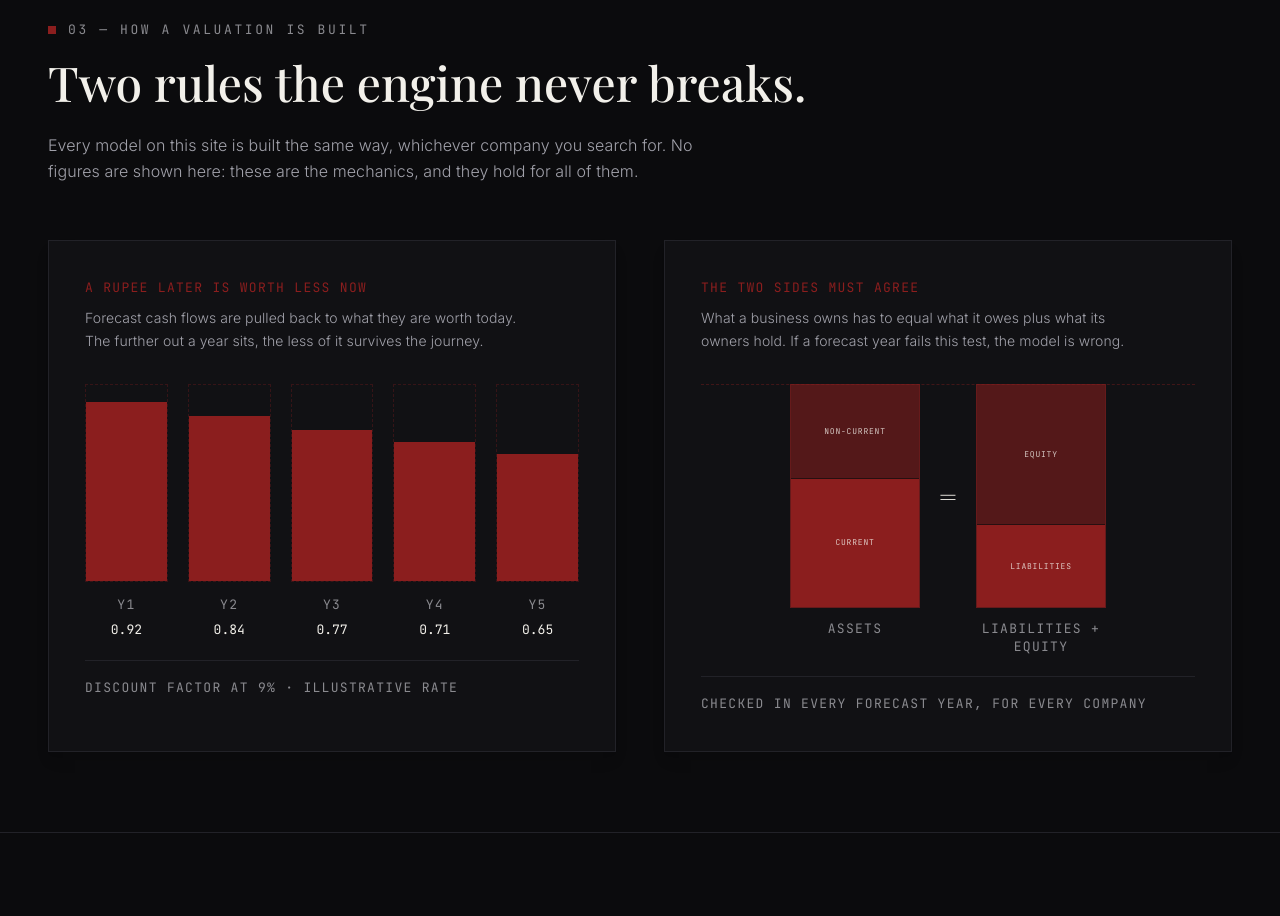
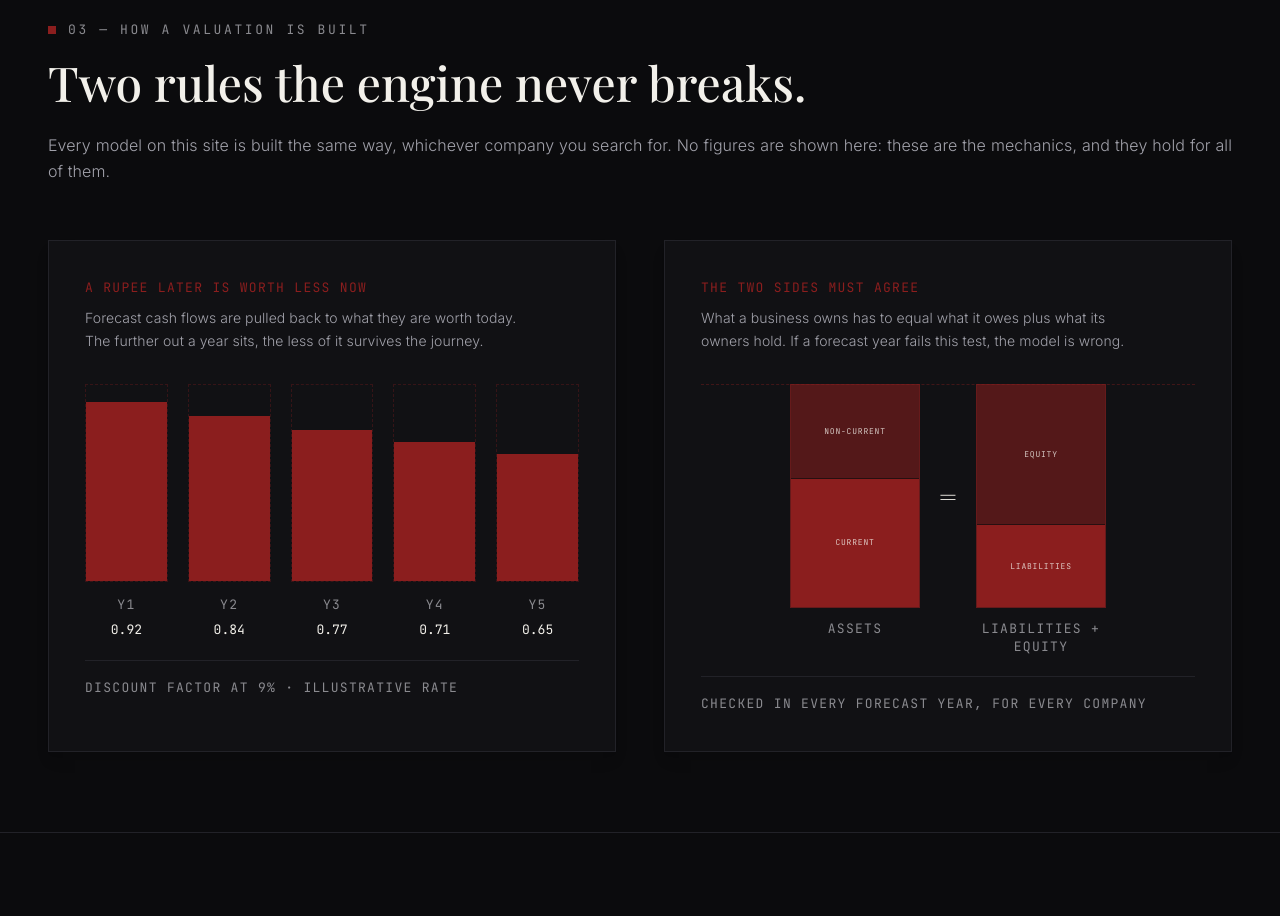
Before and after one commit to vanshgupta569-lab/Vansh-Gupta, a React (Vite) app: page / in a window 1280 px wide. Shown: the part 4200-5116 px from the top of the page. Built offline with nearby package versions, Linux system fonts and the light colour scheme; a web font is replaced by a local one.

Commit message:
newchange5

```diff
--- a/src/index.css
+++ b/src/index.css
@@ -116,3 +116,50 @@
 .animate-marquee:hover {
   animation-play-state: paused;
 }
+/* ---------------------------------------------------------------------------
+   BODY PROSE — one rule, applied everywhere
+   ---------------------------------------------------------------------------
+   Every explanatory paragraph on the site was capped at a reading measure and
+   left aligned. Each block was fine on its own, but they sat at three different
+   widths beside full-width tables and charts, so the page read as a stack of
+   ragged columns floating in empty space rather than as a designed layout.
+
+   Two changes, both here rather than in fourteen components, so screens built
+   later inherit them without anyone remembering to:
+
+     1. The width cap is removed. A paragraph now runs the full width of the
+        panel it sits in, which is the same width as the table or chart beneath
+        it. Blocks lining up is most of what makes a page look considered.
+     2. The text is justified with hyphenation on. A flush right edge is what
+        makes a financial page read as typeset rather than typed, and
+        hyphenation is what stops justification opening rivers of white space
+        between words.
+
+   Two exclusions, both deliberate:
+
+     .w-full is excluded because the one element that carries both classes is
+     the feedback modal, which is a container and not prose. Removing its cap
+     would stretch the dialog across the screen.
+
+     Below 640px the justification is switched off. On a phone the column is
+     narrow enough that justifying it forces ugly gaps into every line, and
+     ragged right is the better of the two there.
+   --------------------------------------------------------------------------- */
+
+.max-w-2xl:not(.w-full),
+.max-w-prose {
+  max-width: none;
+  text-align: justify;
+  text-justify: inter-word;
+  hyphens: auto;
+  -webkit-hyphens: auto;
+}
+
+@media (max-width: 640px) {
+  .max-w-2xl:not(.w-full),
+  .max-w-prose {
+    text-align: left;
+    hyphens: manual;
+    -webkit-hyphens: manual;
+  }
+}
```
